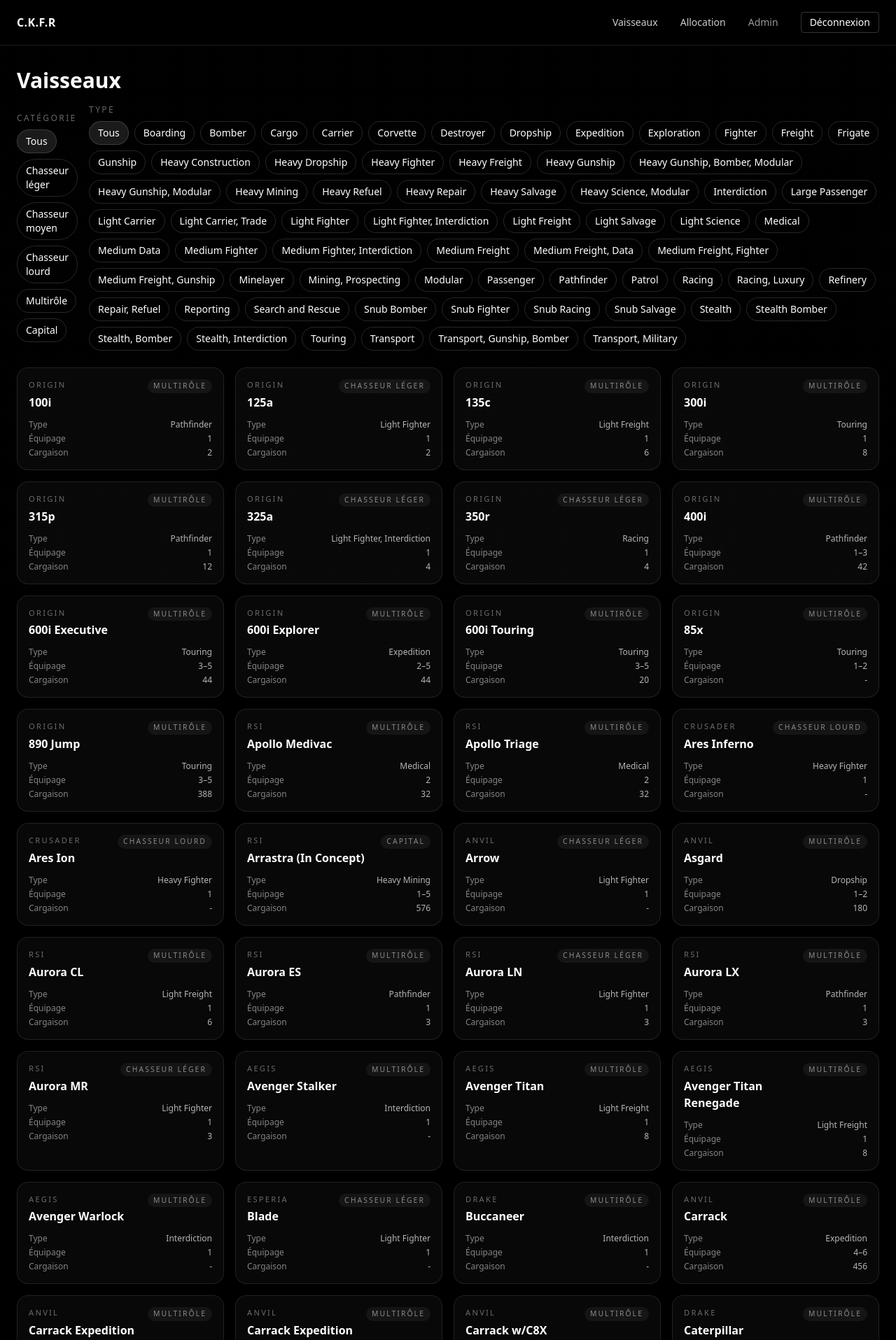
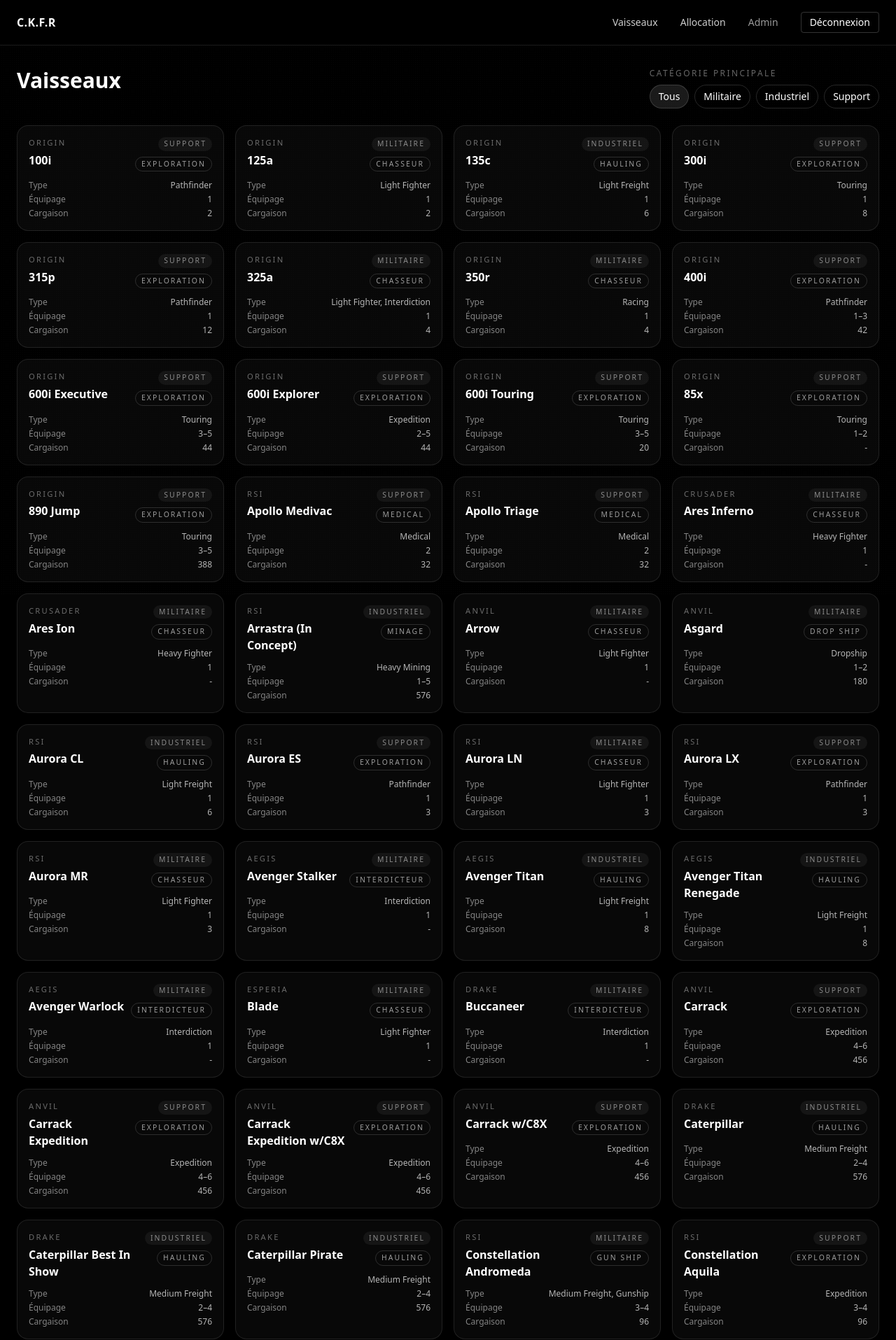
Before and after one commit to zarilo88-ui/CKFR, a Django app: page /ships/ in a window 1280 px wide. Shown: the top 1915 px of the page at 70% size. Run offline with Django 5.2, Linux system fonts and the light colour scheme; the visitor is signed in with stand-in values (Sample User, id 1); data comes from the database, SQL or seed files in the repository; some libraries are stand-ins or nearby versions.

Commit message:
Apply Codex rewrite

```diff
--- a/ops/views.py
+++ b/ops/views.py
@@ -1,4 +1,6 @@
 """Views for the operations module."""
+
+from collections import OrderedDict
 
 from django.contrib import messages
 from django.contrib.auth import decorators as auth_decorators
@@ -14,6 +16,263 @@
 )
 
 
+FILTER_TREE = OrderedDict(
+    (
+        (
+            "military",
+            {
+                "label": "Militaire",
+                "subcategories": OrderedDict(
+                    (
+                        (
+                            "chasseur",
+                            {
+                                "label": "Chasseur",
+                                "keywords": (
+                                    "fighter",
+                                    "stealth",
+                                    "combat",
+                                    "interceptor",
+                                    "racing",
+                                    "patrol",
+                                    "escort",
+                                    "pursuit",
+                                ),
+                            },
+                        ),
+                        (
+                            "capitaux",
+                            {
+                                "label": "Capitaux",
+                                "keywords": (
+                                    "destroyer",
+                                    "frigate",
+                                    "corvette",
+                                    "carrier",
+                                    "dread",
+                                    "capital",
+                                    "battle",
+                                    "battleship",
+                                ),
+                            },
+                        ),
+                        (
+                            "gunship",
+                            {
+                                "label": "Gun Ship",
+                                "keywords": ("gunship",),
+                            },
+                        ),
+                        (
+                            "bomber",
+                            {
+                                "label": "Bomber",
+                                "keywords": ("bomber",),
+                            },
+                        ),
+                        (
+                            "torpilleur",
+                            {
+                                "label": "Torpilleur",
+                                "keywords": ("torpedo", "torp"),
+                            },
+                        ),
+                        (
+                            "interdicteur",
+                            {
+                                "label": "Interdicteur",
+                                "keywords": (
+                                    "interdict",
+                                    "interdiction",
+                                    "minelayer",
+                                    "quantum enforcement",
+                                    "quantum damp",
+                                ),
+                            },
+                        ),
+                        (
+                            "dropship",
+                            {
+                                "label": "Drop Ship",
+                                "keywords": (
+                                    "dropship",
+                                    "drop ship",
+                                    "boarding",
+                                    "troop",
+                                    "personnel",
+                                    "assault",
+                                ),
+                            },
+                        ),
+                    )
+                ),
+            },
+        ),
+        (
+            "industrial",
+            {
+                "label": "Industriel",
+                "subcategories": OrderedDict(
+                    (
+                        (
+                            "salvage",
+                            {
+                                "label": "Salvage",
+                                "keywords": ("salvage", "scrap"),
+                            },
+                        ),
+                        (
+                            "minage",
+                            {
+                                "label": "Minage",
+                                "keywords": (
+                                    "mining",
+                                    "prospecting",
+                                    "refinery",
+                                ),
+                            },
+                        ),
+                        (
+                            "hauling",
+                            {
+                                "label": "Hauling",
+                                "keywords": (
+                                    "freight",
+                                    "cargo",
+                                    "hauling",
+                                    "transport",
+                                    "courier",
+                                    "logistics",
+                                    "delivery",
+                                    "carrier",
+                                    "merchant",
+                                    "mercantile",
+                                    "trader",
+                                    "commerce",
+                                ),
+                            },
+                        ),
+                    )
+                ),
+            },
+        ),
+        (
+            "support",
+            {
+                "label": "Support",
+                "subcategories": OrderedDict(
+                    (
+                        (
+                            "medical",
+                            {
+                                "label": "Medical",
+                                "keywords": (
+                                    "medical",
+                                    "rescue",
+                                    "hospital",
+                                    "med",
+                                    "triage",
+                                ),
+                            },
+                        ),
+                        (
+                            "refuel",
+                            {
+                                "label": "Refuel",
+                                "keywords": ("refuel", "fuel"),
+                            },
+                        ),
+                        (
+                            "repair",
+                            {
+                                "label": "Repair",
+                                "keywords": (
+                                    "repair",
+                                    "service",
+                                    "tow",
+                                    "tractor",
+                                ),
+                            },
+                        ),
+                        (
+                            "exploration",
+                            {
+                                "label": "Exploration",
+                                "keywords": (
+                                    "explor",
+                                    "expedition",
+                                    "pathfinder",
+                                    "science",
+                                    "survey",
+                                    "touring",
+                                    "recon",
+                                    "scout",
+                                    "reporting",
+                                    "data",
+                                    "observation",
+                                ),
+                            },
+                        ),
+                    )
+                ),
+            },
+        ),
+    )
+)
+
+CATEGORY_FALLBACK = {
+    "LF": ("military", "chasseur"),
+    "MF": ("military", "chasseur"),
+    "HF": ("military", "chasseur"),
+    "CAP": ("military", "capitaux"),
+    "MR": ("support", "exploration"),
+}
+
+SUBCATEGORY_LOOKUP = {
+    sub_slug: {
+        "category": cat_slug,
+        "label": sub_data["label"],
+        "keywords": sub_data["keywords"],
+    }
+    for cat_slug, cat_data in FILTER_TREE.items()
+    for sub_slug, sub_data in cat_data["subcategories"].items()
+}
+
+
+def _match_filter_category(role: str | None) -> tuple[str | None, str | None]:
+    """Return the filter category/subcategory slugs matching the given role."""
+
+    text = (role or "").lower()
+    for cat_slug, cat_data in FILTER_TREE.items():
+        for sub_slug, sub_data in cat_data["subcategories"].items():
+            if any(keyword in text for keyword in sub_data["keywords"]):
+                return cat_slug, sub_slug
+    return None, None
+
+
+def _fallback_filter_category(ship: Ship) -> tuple[str | None, str | None]:
+    """Provide a best-effort category based on the legacy ship category."""
+
+    return CATEGORY_FALLBACK.get(ship.category, (None, None))
+
+
+def _classify_ship(ship: Ship) -> tuple[str | None, str | None]:
+    """Attach filter metadata to the ship and return the selected slugs."""
+
+    cat_slug, sub_slug = _match_filter_category(ship.role)
+    if not cat_slug:
+        cat_slug, sub_slug = _fallback_filter_category(ship)
+
+    ship.filter_category = cat_slug
+    ship.filter_category_label = FILTER_TREE.get(cat_slug, {}).get("label") if cat_slug else None
+    ship.filter_subcategory = sub_slug
+    if sub_slug and sub_slug in SUBCATEGORY_LOOKUP:
+        ship.filter_subcategory_label = SUBCATEGORY_LOOKUP[sub_slug]["label"]
+    else:
+        ship.filter_subcategory_label = None
+    return cat_slug, sub_slug
+
+
 def is_planner(user):
     """Return True if the user can manage ship allocations."""
     return user.is_superuser or user.groups.filter(
@@ -26,34 +285,50 @@
     """Display the list of ships, optionally filtered by category."""
 
     category = request.GET.get("cat")
-    valid_categories = {code for code, _ in Ship.CATEGORY_CHOICES}
-    if category not in valid_categories:
+    if category not in FILTER_TREE:
         category = None
 
-    ship_type = request.GET.get("type")
-    available_types_qs = (
-        Ship.objects.exclude(role="")
-        .order_by("role")
-        .values_list("role", flat=True)
-        .distinct()
+    subcategory = request.GET.get("subcat")
+    if not category or subcategory not in SUBCATEGORY_LOOKUP:
+        subcategory = None
+    elif SUBCATEGORY_LOOKUP[subcategory]["category"] != category:
+        subcategory = None
+
+    ships_queryset = Ship.objects.all().order_by("name")
+    ships = []
+    for ship in ships_queryset:
+        ship_cat, ship_subcat = _classify_ship(ship)
+
+        if category and ship_cat != category:
+            continue
+        if subcategory and ship_subcat != subcategory:
+            continue
+
+        ships.append(ship)
+
+    display_categories = [
+        {
+            "slug": cat_slug,
+            "label": cat_data["label"],
+            "subcategories": [
+                {"slug": sub_slug, "label": sub_data["label"]}
+                for sub_slug, sub_data in cat_data["subcategories"].items()
+            ],
+        }
+        for cat_slug, cat_data in FILTER_TREE.items()
+    ]
+
+    current_category = next(
+        (item for item in display_categories if item["slug"] == category),
+        None,
     )
-    available_types = list(available_types_qs)
-    if ship_type not in available_types:
-        ship_type = None
-
-    queryset = Ship.objects.all()
-    if category:
-        queryset = queryset.filter(category=category)
-    if ship_type:
-        queryset = queryset.filter(role=ship_type)
-    ships = queryset.order_by("name")
 
     context = {
         "ships": ships,
-        "categories": Ship.CATEGORY_CHOICES,
+        "categories": display_categories,
         "current_cat": category,
-        "ship_types": available_types,
-        "current_type": ship_type,
+        "current_category": current_category,
+        "current_subcat": subcategory,
     }
     return render(request, "ops/ships_list.html", context)
 
@@ -92,6 +367,7 @@
         can_edit=can_edit,
         user_queryset=user_queryset,
     )
+    _classify_ship(ship)
     slots_by_role = ship.slots_by_role
 
     role_form = ShipRoleTemplateForm()
--- a/templates/ops/ships_list.html
+++ b/templates/ops/ships_list.html
@@ -2,48 +2,53 @@
 {% block title %}Vaisseaux · C.K.F.R{% endblock %}
 {% block body %}
 <section class="max-w-7xl mx-auto px-4 sm:px-6 py-8">
-  <div class="flex flex-wrap items-start justify-between gap-4 mb-6">
-    <h1 class="text-2xl sm:text-3xl font-semibold">Vaisseaux</h1>
-    <div class="flex flex-col sm:flex-row sm:items-center gap-4">
+  <div class="flex flex-col gap-6 mb-6">
+    <div class="flex flex-wrap items-start justify-between gap-4">
+      <h1 class="text-2xl sm:text-3xl font-semibold">Vaisseaux</h1>
       <div class="flex flex-col gap-2">
-        <span class="text-xs uppercase tracking-[0.2em] text-white/40">Catégorie</span>
+        <span class="text-xs uppercase tracking-[0.2em] text-white/40">Catégorie principale</span>
         <div class="flex flex-wrap gap-2">
           <a
-            href="?{% if current_type %}type={{ current_type|urlencode }}{% endif %}"
+            href="?"
             class="px-3 py-1.5 rounded-full border border-white/15 text-sm {% if not current_cat %}bg-white/10{% endif %}"
           >
             Tous
           </a>
-          {% for code, label in categories %}
+          {% for category in categories %}
           <a
-            href="?{% if current_type %}type={{ current_type|urlencode }}&{% endif %}cat={{ code }}"
-            class="px-3 py-1.5 rounded-full border border-white/15 text-sm {% if current_cat == code %}bg-white/10{% endif %}"
+            href="?cat={{ category.slug }}"
+            class="px-3 py-1.5 rounded-full border border-white/15 text-sm {% if current_cat == category.slug %}bg-white/10{% endif %}"
           >
-            {{ label }}
-          </a>
-          {% endfor %}
-        </div>
-      </div>
-      <div class="flex flex-col gap-2">
-        <span class="text-xs uppercase tracking-[0.2em] text-white/40">Type</span>
-        <div class="flex flex-wrap gap-2">
-          <a
-            href="?{% if current_cat %}cat={{ current_cat }}{% endif %}"
-            class="px-3 py-1.5 rounded-full border border-white/15 text-sm {% if not current_type %}bg-white/10{% endif %}"
-          >
-            Tous
-          </a>
-          {% for ship_type in ship_types %}
-          <a
-            href="?{% if current_cat %}cat={{ current_cat }}&{% endif %}type={{ ship_type|urlencode }}"
-            class="px-3 py-1.5 rounded-full border border-white/15 text-sm {% if current_type == ship_type %}bg-white/10{% endif %}"
-          >
-            {{ ship_type }}
+            {{ category.label }}
           </a>
           {% endfor %}
         </div>
       </div>
     </div>
+
+    {% if current_category %}
+    <div class="flex flex-wrap items-start justify-between gap-4">
+      <div class="flex flex-col gap-2">
+        <span class="text-xs uppercase tracking-[0.2em] text-white/40">{{ current_category.label }}</span>
+        <div class="flex flex-wrap gap-2">
+          <a
+            href="?cat={{ current_category.slug }}"
+            class="px-3 py-1.5 rounded-full border border-white/15 text-sm {% if not current_subcat %}bg-white/10{% endif %}"
+          >
+            Tous
+          </a>
+          {% for subcategory in current_category.subcategories %}
+          <a
+            href="?cat={{ current_category.slug }}&subcat={{ subcategory.slug }}"
+            class="px-3 py-1.5 rounded-full border border-white/15 text-sm {% if current_subcat == subcategory.slug %}bg-white/10{% endif %}"
+          >
+            {{ subcategory.label }}
+          </a>
+          {% endfor %}
+        </div>
+      </div>
+    </div>
+    {% endif %}
   </div>
 
   <div class="grid sm:grid-cols-2 lg:grid-cols-3 xl:grid-cols-4 gap-4">
@@ -54,7 +59,18 @@
           <p class="text-[0.7rem] uppercase tracking-[0.2em] text-white/40">{{ ship.manufacturer|default:"Constructeur inconnu" }}</p>
           <h2 class="mt-1 text-base font-semibold group-hover:opacity-90">{{ ship.name }}</h2>
         </div>
-        <span class="px-2 py-0.5 rounded-full bg-white/[0.05] text-[0.65rem] uppercase tracking-[0.2em] text-white/50">{{ ship.get_category_display }}</span>
+        <div class="flex flex-col items-end gap-2">
+          {% if ship.filter_category_label %}
+          <span class="px-2 py-0.5 rounded-full bg-white/[0.05] text-[0.65rem] uppercase tracking-[0.2em] text-white/50">
+            {{ ship.filter_category_label }}
+          </span>
+          {% endif %}
+          {% if ship.filter_subcategory_label %}
+          <span class="px-2 py-0.5 rounded-full border border-white/15 text-[0.65rem] uppercase tracking-[0.2em] text-white/60">
+            {{ ship.filter_subcategory_label }}
+          </span>
+          {% endif %}
+        </div>
       </div>
       <dl class="space-y-1 text-xs text-white/60">
         <div class="flex justify-between gap-2">
```
Also changed, not shown: templates/ops/ship_detail.html (+72 -19 lines).
